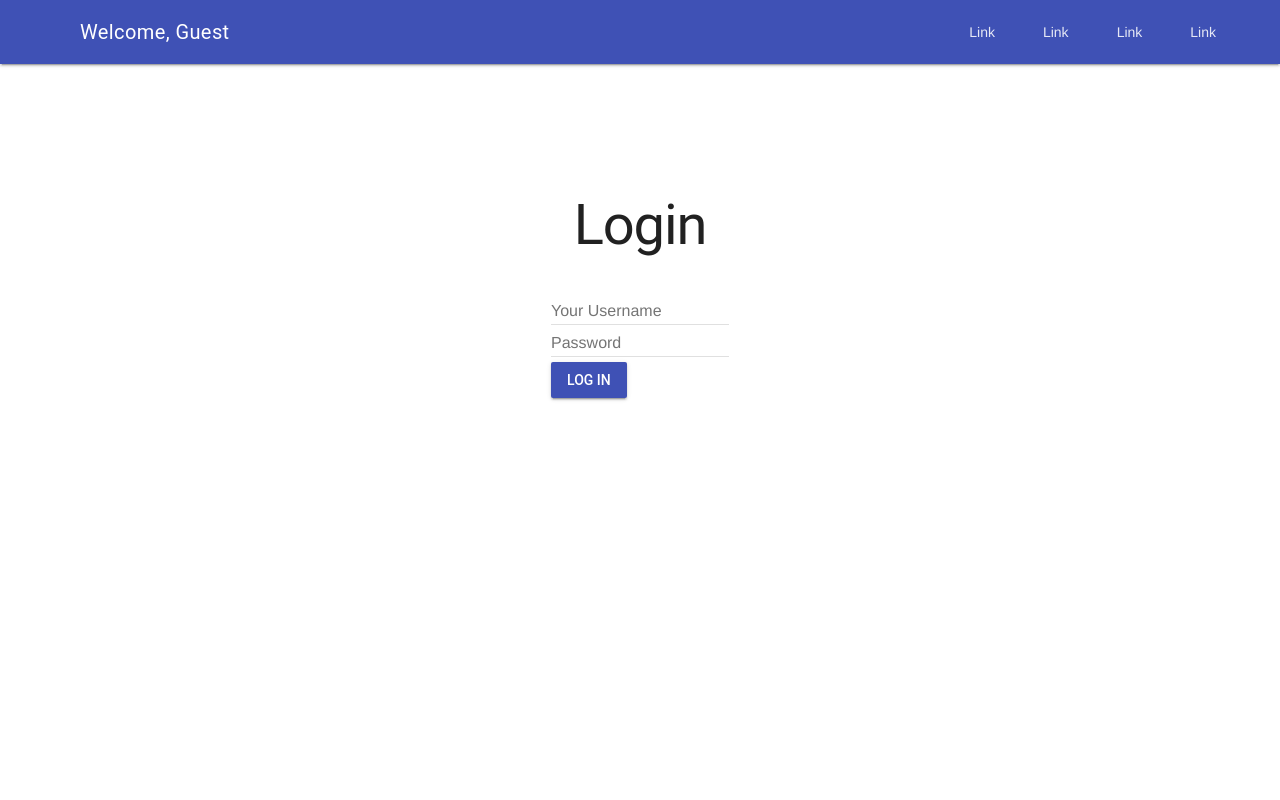
After one commit to devXodia/django-ChatApp, a Django app: page /login/ in a window 1280 px wide. The commit adds this page. Run offline with Django 4.2, Linux system fonts and the light colour scheme.

Commit message:
added master template

```diff
--- /dev/null
+++ b/chat/templates/auth/login.html
@@ -0,0 +1,36 @@
+{% extends "base.html" %} {% block content %}
+
+<h1>Login</h1>
+{% if wrongPassword %}
+<p>Benutzername oder Password ist falsch!</p>
+{% endif %}
+<form action="/login/" method="POST">
+  {% csrf_token %}
+  <input type="hidden" name="redirect" value="{{ redirect }}" />
+  <div>
+    <input
+      class="mdl-textfield__input"
+      placeholder="Your Username"
+      name="username"
+      type="text"
+      id="username"
+    />
+  </div>
+  <div>
+    <input
+      class="mdl-textfield__input"
+      placeholder="Password"
+      name="password"
+      type="password"
+      id="pwd"
+    />
+  </div>
+  <div>
+    <button
+      class="mdl-button mdl-js-button mdl-button--raised mdl-button--colored"
+    >
+      Log In
+    </button>
+  </div>
+</form>
+{% endblock %}
--- a/chat/views.py
+++ b/chat/views.py
@@ -1,6 +1,10 @@
+from django.http import HttpResponseRedirect
 from django.shortcuts import render
 from .models import Chat, Message
+from django.contrib.auth import authenticate, login
+from django.contrib.auth.decorators import login_required
 
+@login_required(login_url='/login/')
 def index(request):
     if request.method == 'POST':
         print('Recieved data ' + request.POST['textmessage'])
@@ -8,3 +12,15 @@ def index(request):
         Message.objects.create(text = request.POST['textmessage'], chat = myChat, author = request.user, receiver = request.user)
     chatMessages = Message.objects.filter(chat__id = 1)
     return render(request, 'chat/index.html', {'messages': chatMessages})
+
+
+def login_view(request):
+    redirect = request.GET.get('next')
+    if request.method == 'POST':
+        user = authenticate(username = request.POST.get('username'), password = request.POST.get('password'))
+        if user:
+            login(request, user)
+            return HttpResponseRedirect(request.POST.get('redirect'))
+        else:
+            return render(request, 'auth/login.html', {'wrongPassword': True, 'redirect': redirect})
+    return render(request, 'auth/login.html', {'redirect': redirect})
--- a/django_chat__app/settings.py
+++ b/django_chat__app/settings.py
@@ -10,6 +10,7 @@ For the full list of settings and their values, see
 https://docs.djangoproject.com/en/4.2/ref/settings/
 """
 
+import os
 from pathlib import Path
 
 # Build paths inside the project like this: BASE_DIR / 'subdir'.
@@ -55,7 +56,7 @@ ROOT_URLCONF = 'django_chat__app.urls'
 TEMPLATES = [
     {
         'BACKEND': 'django.template.backends.django.DjangoTemplates',
-        'DIRS': [],
+        'DIRS': [os.path.join(BASE_DIR, 'templates')],
         'APP_DIRS': True,
         'OPTIONS': {
             'context_processors': [
--- a/django_chat__app/urls.py
+++ b/django_chat__app/urls.py
@@ -17,9 +17,10 @@ Including another URLconf
 from django.contrib import admin
 from django.urls import path
 
-from chat.views import index
+from chat.views import index, login_view
 
 urlpatterns = [
     path('admin/', admin.site.urls),
-    path('chat/', index)
+    path('chat/', index),
+    path('login/', login_view)
 ]
--- /dev/null
+++ b/templates/base.html
@@ -0,0 +1,69 @@
+<!DOCTYPE html>
+<html lang="en">
+<head>
+    <meta charset="UTF-8">
+    <meta name="viewport" content="width=device-width, initial-scale=1.0">
+    <title>Chatroom</title>
+    <link rel="stylesheet" href="https://fonts.googleapis.com/icon?family=Material+Icons">
+<link rel="stylesheet" href="https://code.getmdl.io/1.3.0/material.indigo-pink.min.css">
+<script defer src="https://code.getmdl.io/1.3.0/material.min.js"></script>
+<style>
+    .page-content{
+        display: flex;
+        flex-direction: column;
+        justify-content: center;
+        align-items: center;
+        padding: 100px 300px;
+        gap: 10px;
+
+    }
+    .text-gray{
+      color:gray
+    }
+    form{
+        display: flex;
+        flex-direction: column;
+        gap: 5px;
+    }
+</style>
+</head>
+<body>
+    <div class="mdl-layout mdl-js-layout mdl-layout--fixed-header">
+        <header class="mdl-layout__header">
+          <div class="mdl-layout__header-row">
+            <!-- Title -->
+            <span class="mdl-layout-title">
+              {% if request.user.is_authenticated %}
+              Welcome, {{ request.user.first_name }}</span>
+              {% else %}
+              Welcome, Guest</span>
+              {% endif %}
+            <!-- Add spacer, to align navigation to the right -->
+            <div class="mdl-layout-spacer"></div>
+            <!-- Navigation. We hide it in small screens. -->
+            <nav class="mdl-navigation mdl-layout--large-screen-only">
+              <a class="mdl-navigation__link" href="">Link</a>
+              <a class="mdl-navigation__link" href="">Link</a>
+              <a class="mdl-navigation__link" href="">Link</a>
+              <a class="mdl-navigation__link" href="">Link</a>
+            </nav>
+          </div>
+        </header>
+        <div class="mdl-layout__drawer">
+          <span class="mdl-layout-title">Chatroom</span>
+          <nav class="mdl-navigation">
+            <a class="mdl-navigation__link" href="">Link</a>
+            <a class="mdl-navigation__link" href="">Link</a>
+            <a class="mdl-navigation__link" href="">Link</a>
+            <a class="mdl-navigation__link" href="">Link</a>
+          </nav>
+        </div>
+        <main class="mdl-layout__content">
+          <div class="page-content">
+        {% block content %}
+        {% endblock %}
+          </div>
+        </main>
+      </div>
+</body>
+</html>
```
Also changed, not shown: chat/templates/chat/index.html (+10 -47 lines), db.sqlite3.
